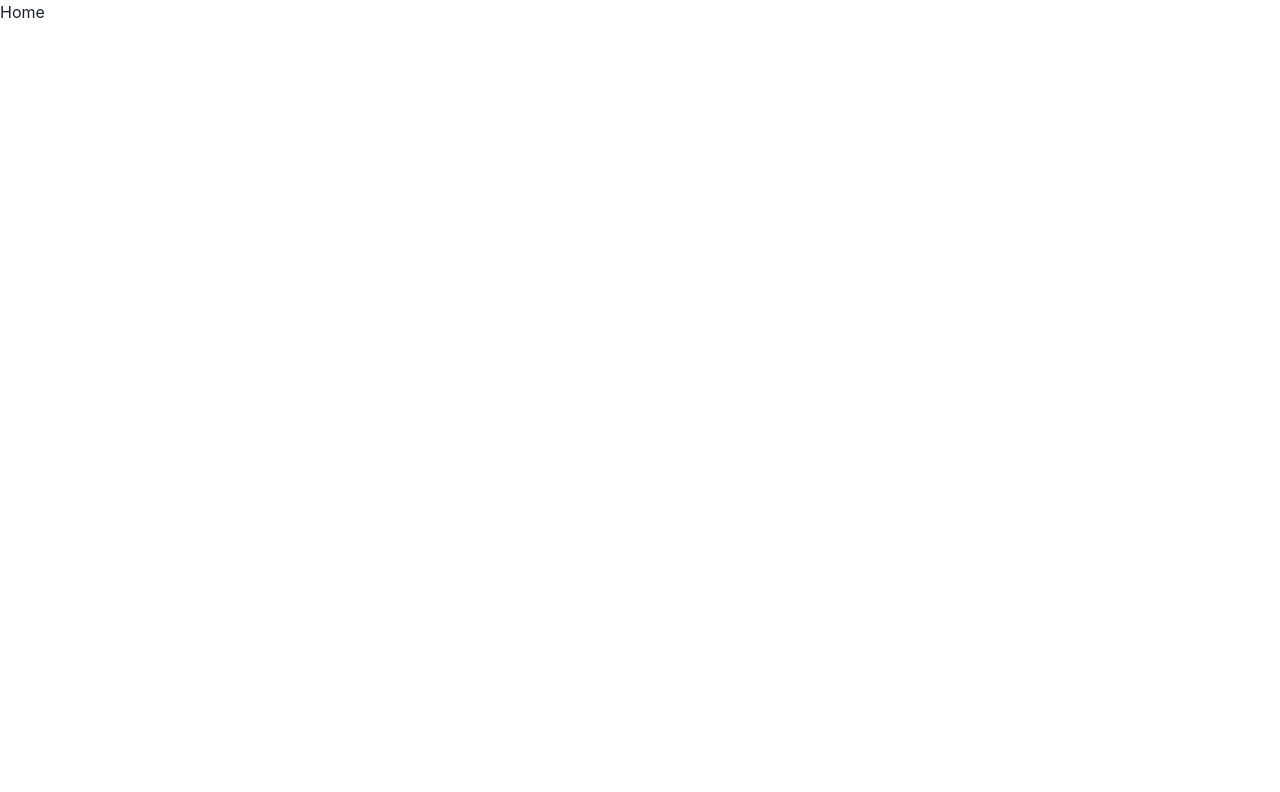
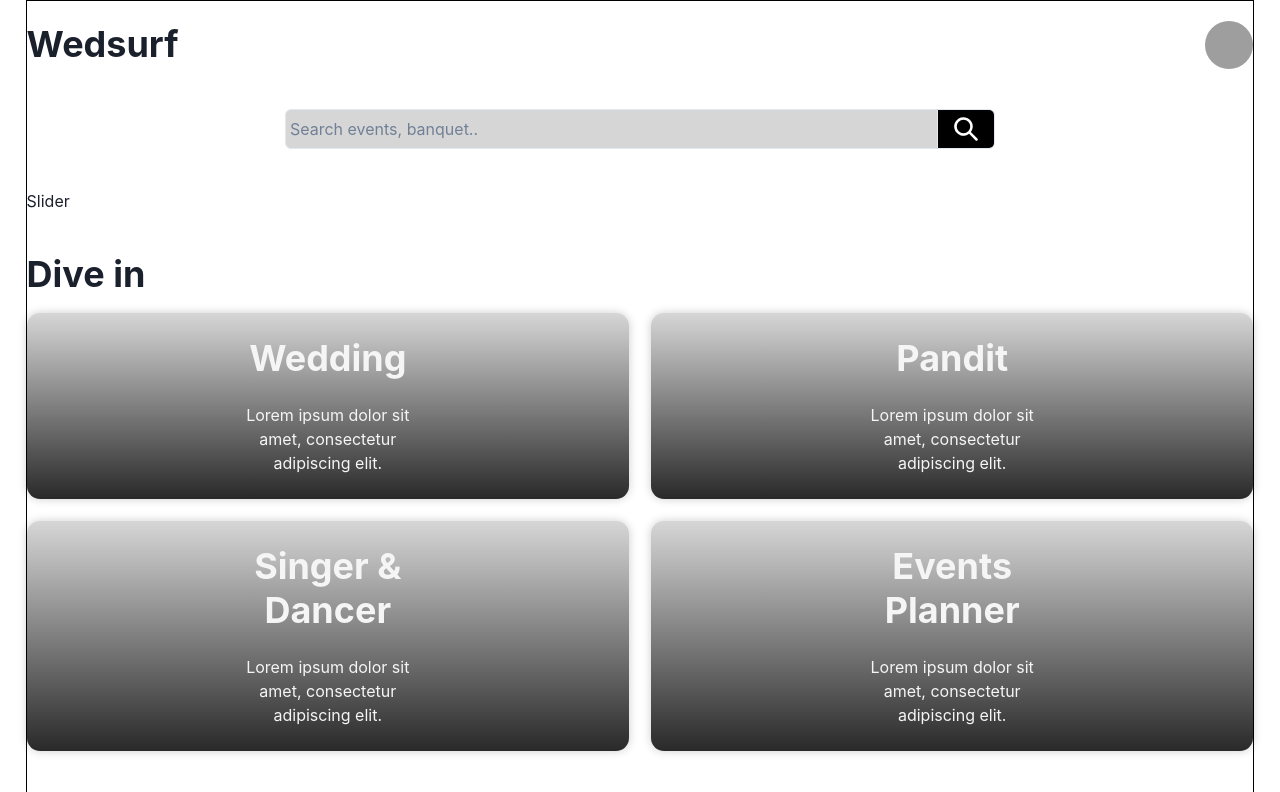
Before and after one commit to Pushpendra-1697/wedsurf, a React (Create React App) app in the folder client/: page /home in a window 1280 px wide. Shown: the top 792 px of the page. Built offline with nearby package versions, Linux system fonts and the light colour scheme; grey boxes are pictures that could not be loaded.

Commit message:
added home page

```diff
--- /dev/null
+++ b/client/src/components/EventCard.jsx
@@ -0,0 +1,13 @@
+import { Box, Heading, Text } from '@chakra-ui/react';
+import React from 'react';
+
+const EventCard = ({ eName, eDescription }) => {
+    return (
+        <Box color={'whitesmoke'} bgGradient={'linear(to-t, rgba(0,0,0,0.84), rgba(0,0,0,0.16))'} display={'flex'} justifyContent={'center'} alignItems={'center'} gap={'23px'} flexDirection={'column'} textAlign={'center'} boxShadow="0 0 10px rgba(0, 0, 0, 0.2)" borderRadius={'13px'} minW={'200px'} pt={6} pb={6}>
+            <Heading size={'xl'} w={'180px'}>{eName}</Heading>
+            <Text w={'180px'}>{eDescription}</Text>
+        </Box>
+    );
+}
+
+export default EventCard;
--- a/client/src/pages/Home.jsx
+++ b/client/src/pages/Home.jsx
@@ -1,9 +1,83 @@
-import React from 'react'
+import React from 'react';
+import { Avatar, Box, Button, Center, Flex, Heading, Input, InputGroup, InputRightAddon, Modal, ModalBody, ModalCloseButton, ModalContent, Stack, useDisclosure, Text, ModalOverlay } from '@chakra-ui/react';
+import { SearchIcon } from '@chakra-ui/icons';
+import EventCard from '../components/EventCard';
+import { useNavigate } from 'react-router-dom';
 
+let isAuth = localStorage.getItem('isAuth');
+let avatar = localStorage.getItem('avatar');
+let name = localStorage.getItem('name');
 const Home = () => {
+  const { isOpen, onOpen, onClose } = useDisclosure();
+  const navigate = useNavigate();
+
+  const handleLogout = () => {
+    localStorage.removeItem('isAuth');
+    localStorage.removeItem('name');
+    localStorage.removeItem('avatar');
+    localStorage.clear();
+    navigate('/');
+  };
+
   return (
-    <div>Home</div>
-  )
+    <Box
+      minH={"100vh"}
+      border={'1px solid black'}
+      width={{ base: '95%', "2xl": '97%', xl: '96%', lg: '95%', md: '95%', sm: '93%' }}
+      m={'auto'}
+      p={'20px 0'}
+    >
+      <Stack spacing={10}>
+        <Flex align={'center'} justify={'space-between'}>
+          <Heading size={'xl'}>Wedsurf</Heading>
+          <Center position={'relative'}>
+            <Avatar
+              size={'md'}
+              src={avatar ?? "profile"}
+              onClick={isAuth ? onOpen : null}
+              cursor={isAuth ? 'pointer' : 'default'}
+            />
+            <Modal isOpen={isOpen} onClose={onClose}>
+              <ModalContent w={{base:'87%', md:'30%', sm:'43%', lg:'25%', xl:'15%', "2xl":'15%'}} position={'absolute'} right={6} top={2}>
+                <ModalCloseButton />
+                <ModalBody>
+                  <Flex align={'center'} justify={'center'} gap={'10px'} flexFlow={'column'}>
+                    {name && <Text>{name}</Text>}
+                    <Button colorScheme='blue' background={'black'} mr={3} onClick={handleLogout}>
+                      Logout
+                    </Button>
+                  </Flex>
+                </ModalBody>
+              </ModalContent>
+            </Modal>
+          </Center>
+        </Flex>
+        <Box display={'flex'} justifyContent={'center'} alignItems={'center'}>
+          <InputGroup p={'0 13px'} w={{ base: '90%', lg: '60%', md: '70%', sm: '80%' }}>
+            <Input
+              type="text"
+              name="phone"
+              placeholder="Search events, banquet.."
+              bg={'rgba(0,0,0,0.16)'}
+              p={1}
+            />
+            <InputRightAddon children={<SearchIcon color={'white'} boxSize={6} />} bg={'black'} />
+          </InputGroup>
+        </Box>
+        <Box>Slider</Box>
+        <Box display={'flex'} flexDirection={'column'} gap={{ base: '17px', '2xl': '16px', xl: '17px', lg: '19px', md: '18px', sm: '14px' }}>
+          <Heading size={'xl'}>Dive in</Heading>
+          <Box display={'grid'} gridTemplateColumns={{ base: 'repeat(1,1fr)', '2xl': 'repeat(3,1fr)', xl: 'repeat(2,1fr)', lg: 'repeat(2,1fr)', md: 'repeat(2,1fr)', sm: 'repeat(2,1fr)' }} gap={{ base: '15px', '2xl': '20px', xl: '22px', lg: '20px', md: '19px', sm: '17px' }}>
+            <EventCard eName={'Wedding'} eDescription={'Lorem ipsum dolor sit amet, consectetur adipiscing elit.'} />
+            <EventCard eName={'Pandit'} eDescription={'Lorem ipsum dolor sit amet, consectetur adipiscing elit.'} />
+            <EventCard eName={'Singer & Dancer'} eDescription={'Lorem ipsum dolor sit amet, consectetur adipiscing elit.'} />
+            <EventCard eName={'Events Planner'} eDescription={'Lorem ipsum dolor sit amet, consectetur adipiscing elit.'} />
+          </Box>
+        </Box>
+      </Stack>
+      <Box h={'40vh'}></Box>
+    </Box>
+  );
 }
 
-export default Home
+export default Home;
```
